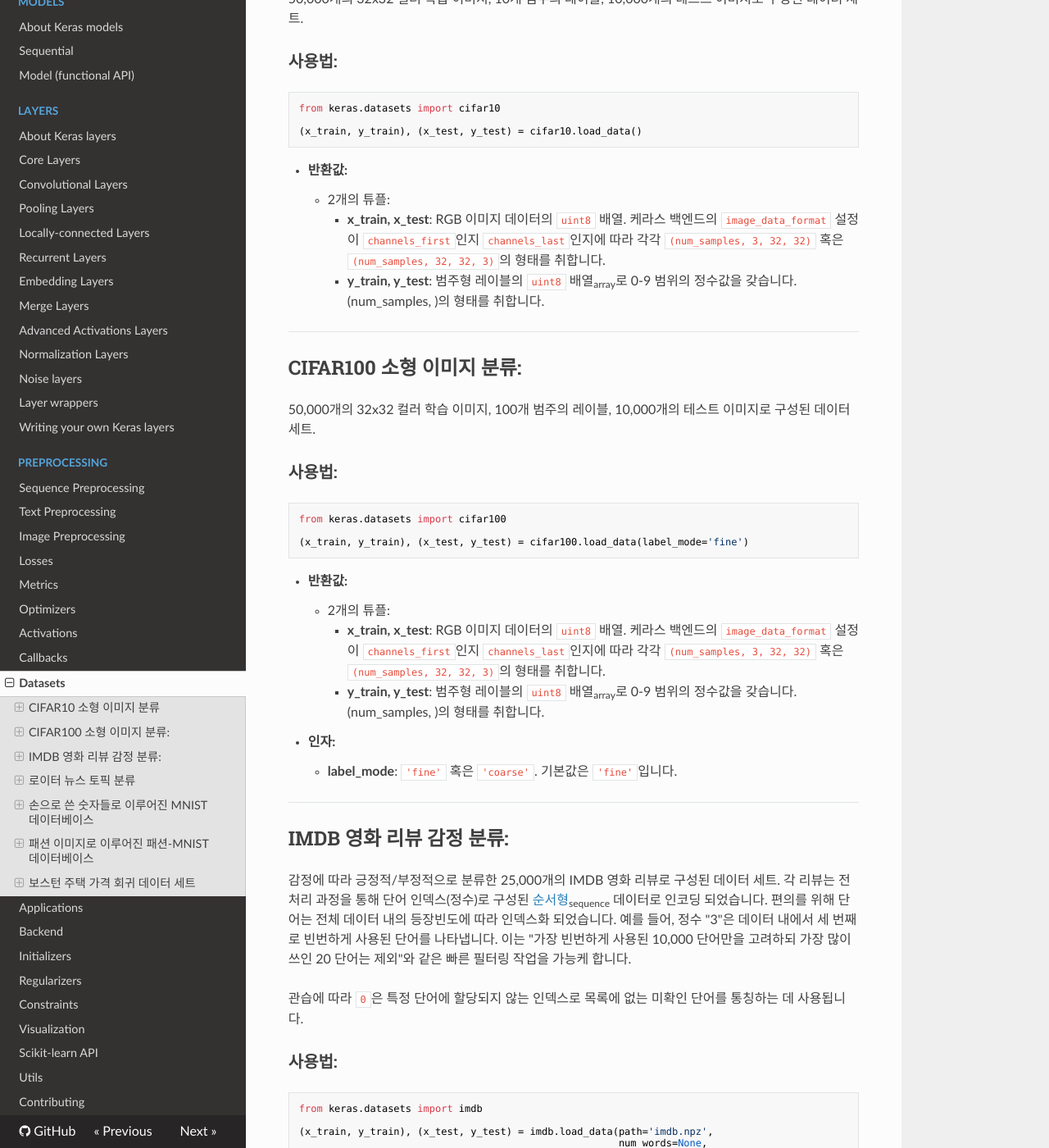
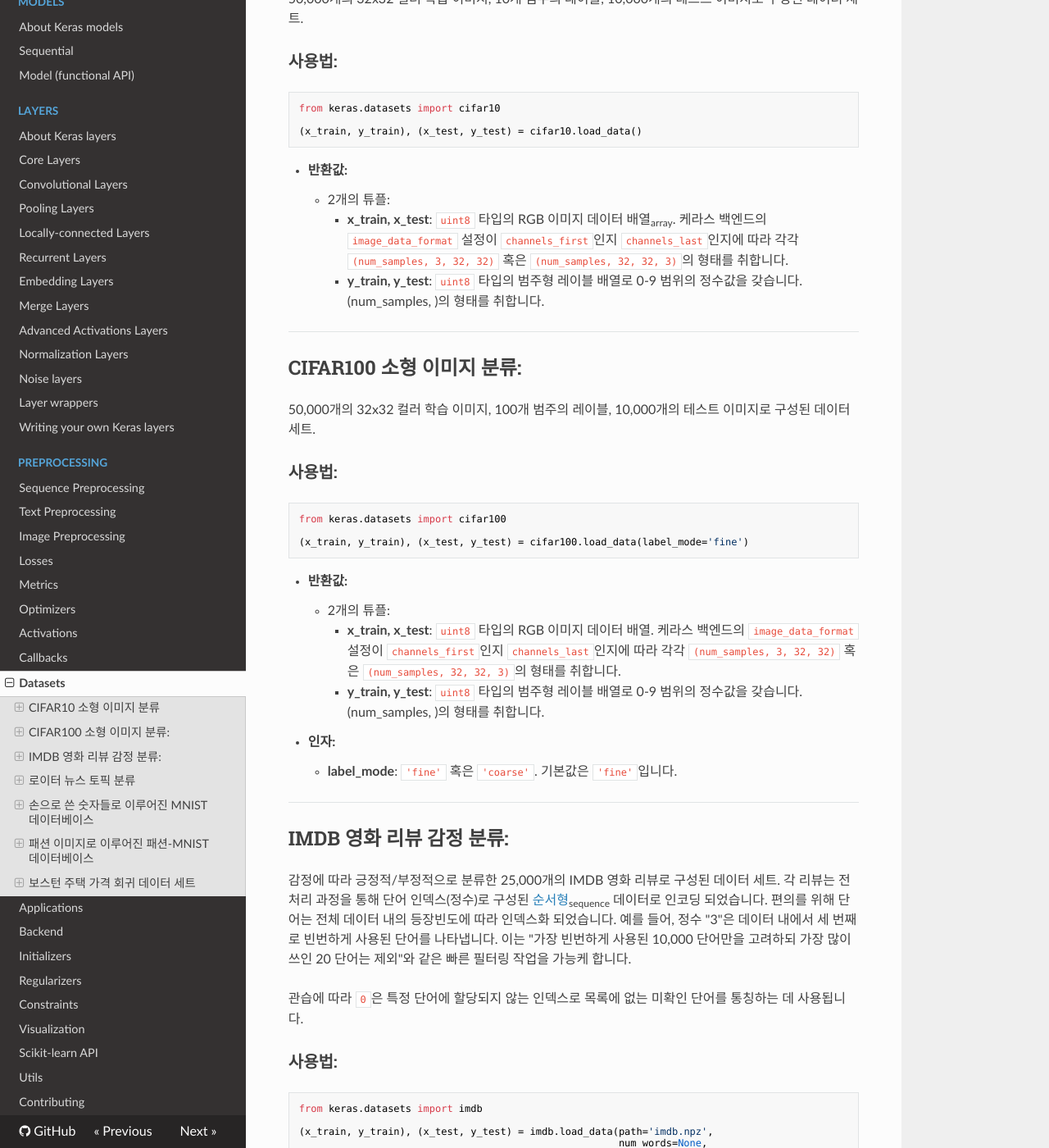
Before and after one commit to keras-team/keras-docs-ko, an MkDocs documentation site: the page built from sources/datasets.md, in a window 1280 px wide and 1400 px high, scrolled down 235 px. Shown: the whole window at 82% size. Built offline with MkDocs 1.6.1, drawn with Linux system fonts in a browser that asks for light colours; nearby versions of some CDN libraries; some of the changed text lies outside the part shown.

Commit message:
Update datasets.md
리뷰어의 수정사항 반영하였습니다.

```diff
--- a/sources/datasets.md
+++ b/sources/datasets.md
@@ -14,8 +14,8 @@ from keras.datasets import cifar10
 
 - __반환값:__
     - 2개의 튜플:
-        - __x_train, x_test__: RGB 이미지 데이터의 `uint8` 배열. 케라스 백엔드의 `image_data_format` 설정이 `channels_first`인지 `channels_last`인지에 따라 각각 `(num_samples, 3, 32, 32)` 혹은 `(num_samples, 32, 32, 3)`의 형태를 취합니다.
-        - __y_train, y_test__: 범주형 레이블의 `uint8` 배열<sub>array</sub>로 0-9 범위의 정수값을 갖습니다. (num_samples, )의 형태를 취합니다.
+        - __x_train, x_test__: `uint8` 타입의 RGB 이미지 데이터 배열<sub>array</sub>. 케라스 백엔드의 `image_data_format` 설정이 `channels_first`인지 `channels_last`인지에 따라 각각 `(num_samples, 3, 32, 32)` 혹은 `(num_samples, 32, 32, 3)`의 형태를 취합니다.
+        - __y_train, y_test__: `uint8` 타입의 범주형 레이블 배열로 0-9 범위의 정수값을 갖습니다. (num_samples, )의 형태를 취합니다.
 
 
 ---
@@ -34,8 +34,8 @@ from keras.datasets import cifar100
 
 - __반환값:__
     - 2개의 튜플:
-        - __x_train, x_test__: RGB 이미지 데이터의 `uint8` 배열. 케라스 백엔드의 `image_data_format` 설정이 `channels_first`인지 `channels_last`인지에 따라 각각 `(num_samples, 3, 32, 32)` 혹은 `(num_samples, 32, 32, 3)`의 형태를 취합니다.
-        - __y_train, y_test__: 범주형 레이블의 `uint8` 배열<sub>array</sub>로 0-9 범위의 정수값을 갖습니다. (num_samples, )의 형태를 취합니다.
+        - __x_train, x_test__: `uint8` 타입의 RGB 이미지 데이터 배열. 케라스 백엔드의 `image_data_format` 설정이 `channels_first`인지 `channels_last`인지에 따라 각각 `(num_samples, 3, 32, 32)` 혹은 `(num_samples, 32, 32, 3)`의 형태를 취합니다.
+        - __y_train, y_test__: `uint8` 타입의 범주형 레이블 배열로 0-9 범위의 정수값을 갖습니다. (num_samples, )의 형태를 취합니다.
 
 - __인자:__
 
@@ -136,8 +136,8 @@ from keras.datasets import mnist
 
 - __반환값:__
     - 2개의 튜플:
-        - __x_train, x_test__: 그레이 스케일 이미지 데이터의 `uint8` 배열. `(num_samples, 28, 28)`의 형태를 취합니다.
-        - __y_train, y_test__: 숫자 레이블의 `uint8` 배열로 0-9 범위의 정수값을 갖습니다. `(num_samples, )`의 형태를 취합니다.
+        - __x_train, x_test__: `uint8` 타입의 그레이 스케일 이미지 데이터 배열. `(num_samples, 28, 28)`의 형태를 취합니다.
+        - __y_train, y_test__: `uint8` 타입의 숫자 레이블 배열로 0-9 범위의 정수값을 갖습니다. `(num_samples, )`의 형태를 취합니다.
 
 - __인자:__
 
@@ -173,8 +173,8 @@ from keras.datasets import fashion_mnist
 
 - __반환값:__
     - 2개의 튜플:
-        - __x_train, x_test__: 그레이 스케일 이미지 데이터의 `uint8` 배열. `(num_samples, 28, 28)`의 형태를 취합니다.
-        - __y_train, y_test__: 숫자 레이블의 `uint8` 배열로 0-9 범위의 정수값을 갖습니다. `(num_samples, )`의 형태를 취합니다.
+        - __x_train, x_test__: `uint8` 타입의 그레이 스케일 이미지 데이터 배열. `(num_samples, 28, 28)`의 형태를 취합니다.
+        - __y_train, y_test__: `uint8` 타입의 숫자 레이블 배열로 0-9 범위의 정수값을 갖습니다. `(num_samples, )`의 형태를 취합니다.
 
 
 ---
```
Also changed, not shown: other parts of sources/datasets.md (+2 -2 lines).
